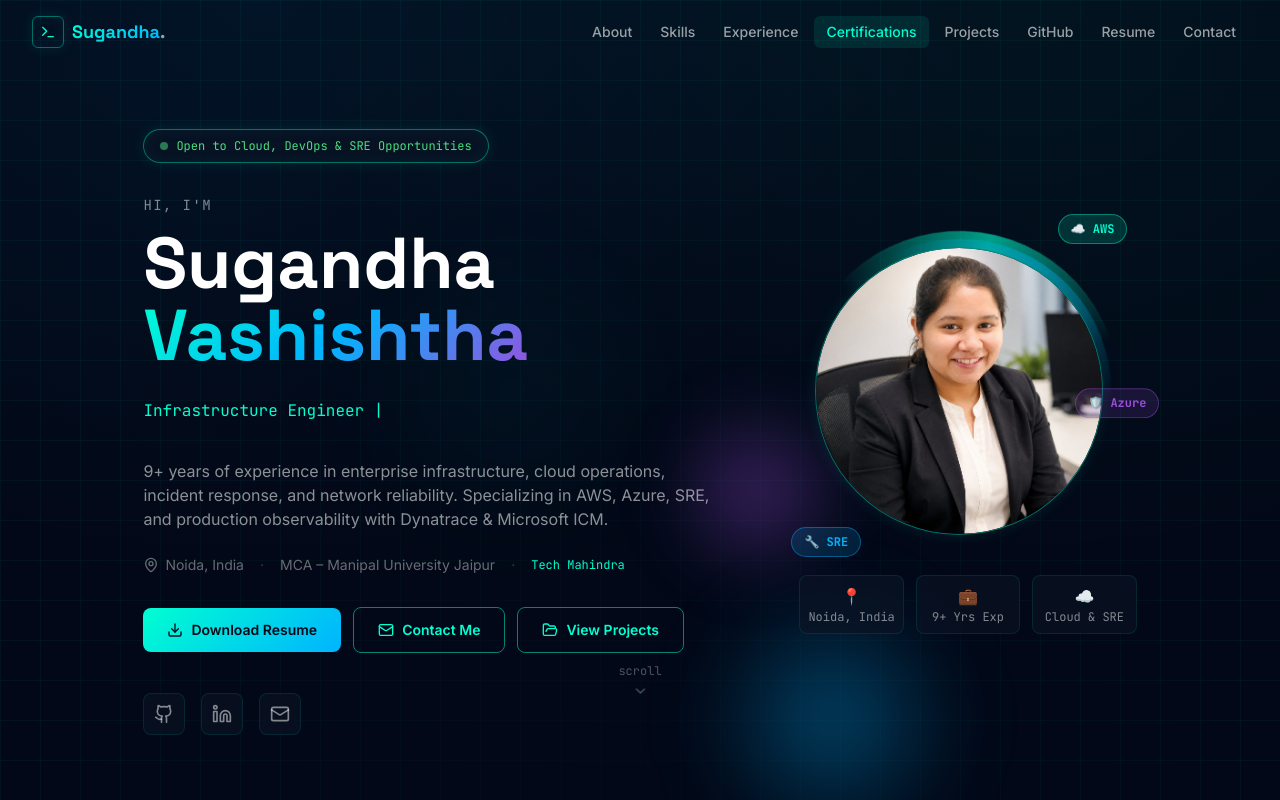
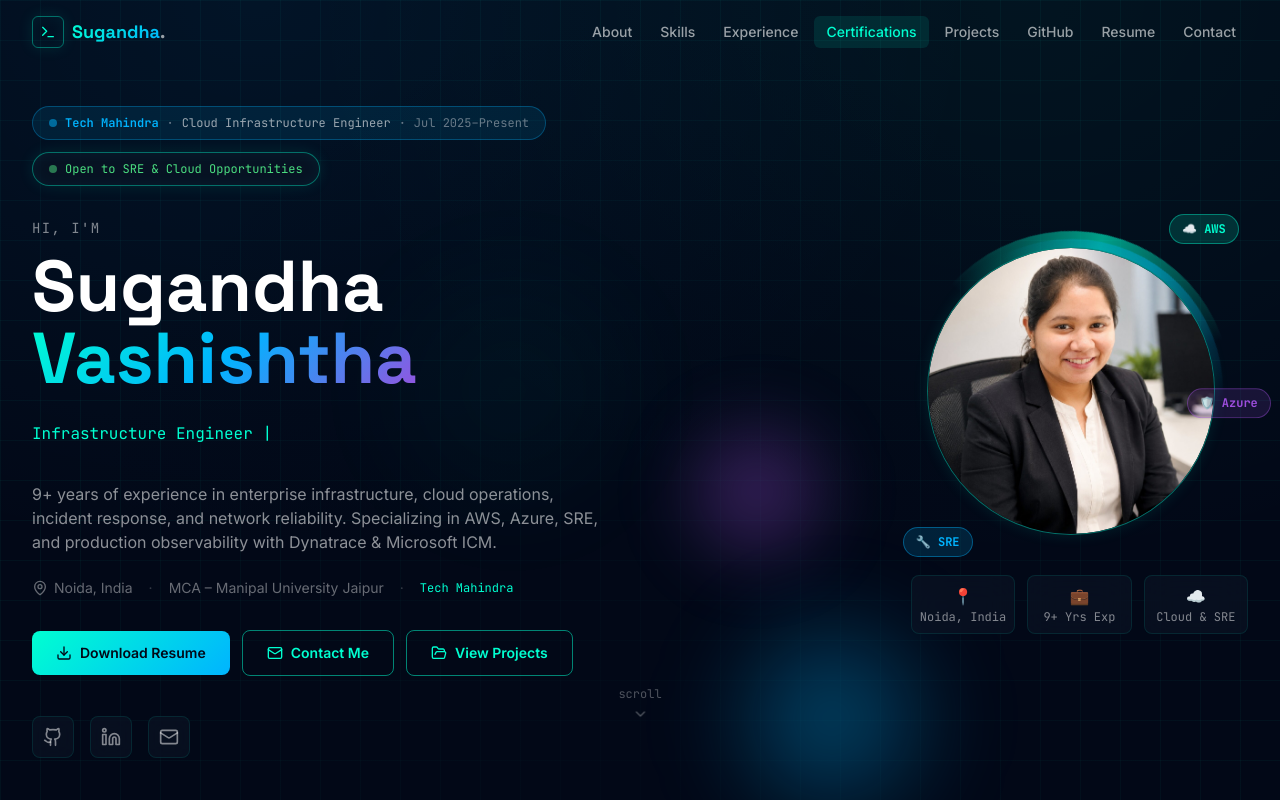
Before and after one commit to buildwithsugandha/portfolio, a Next.js app: page / in a window 1280 px wide. Shown: the top 800 px of the page. Built offline with nearby package versions, Linux system fonts and the light colour scheme.

Commit message:
feat: add Tech Mahindra currently-at badge to hero

```diff
--- a/components/sections/Hero.tsx
+++ b/components/sections/Hero.tsx
@@ -53,10 +53,23 @@ export default function Hero() {
         <div className="flex flex-col lg:flex-row items-center gap-12 lg:gap-20">
           {/* Text Content */}
           <div className="flex-1 text-center lg:text-left">
-            {/* Status badge */}
-            <div className="inline-flex items-center gap-2 px-4 py-2 rounded-full glass neon-border mb-8 text-xs font-mono">
-              <span className="w-2 h-2 rounded-full bg-green-400 animate-pulse" />
-              <span className="text-green-400">Open to Cloud, DevOps & SRE Opportunities</span>
+            {/* Badges row */}
+            <div className="flex flex-wrap items-center justify-center lg:justify-start gap-3 mb-8">
+              {/* Currently at badge */}
+              <div className="inline-flex items-center gap-2 px-4 py-2 rounded-full text-xs font-mono"
+                style={{ background: "rgba(0,180,255,0.1)", border: "1px solid rgba(0,180,255,0.3)" }}>
+                <span className="w-2 h-2 rounded-full bg-neon-blue animate-pulse" />
+                <span className="text-neon-blue font-semibold">Tech Mahindra</span>
+                <span className="text-white/40">·</span>
+                <span className="text-white/60">Cloud Infrastructure Engineer</span>
+                <span className="text-white/40">·</span>
+                <span className="text-white/40">Jul 2025–Present</span>
+              </div>
+              {/* Open to work badge */}
+              <div className="inline-flex items-center gap-2 px-4 py-2 rounded-full glass neon-border text-xs font-mono">
+                <span className="w-2 h-2 rounded-full bg-green-400 animate-pulse" />
+                <span className="text-green-400">Open to SRE & Cloud Opportunities</span>
+              </div>
             </div>
 
             {/* Greeting */}
```
